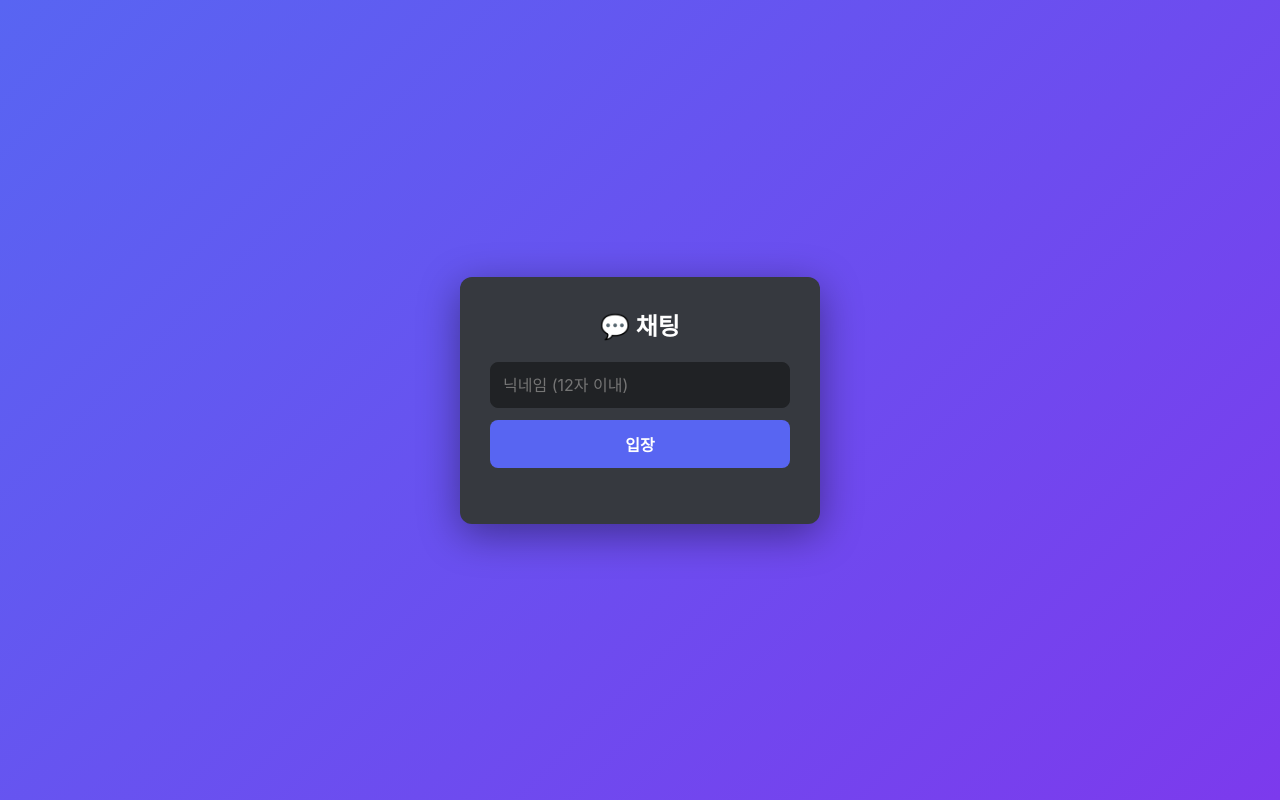
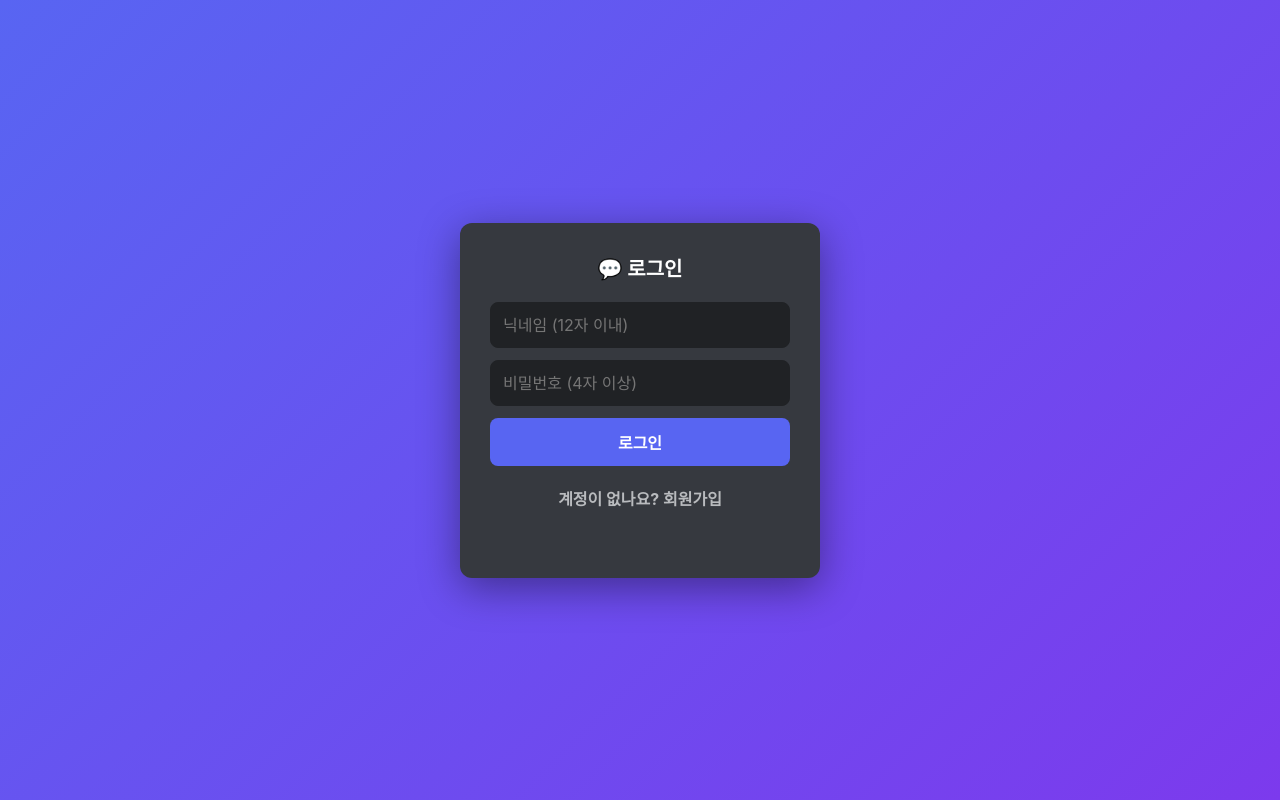
Before and after one commit to bang0407/chat, a Flask app: page / in a window 1280 px wide. Run offline with Flask 3, Linux system fonts and the light colour scheme; some libraries are stand-ins or nearby versions.

Commit message:
Update index.html

```diff
--- a/templates/index.html
+++ b/templates/index.html
@@ -43,9 +43,16 @@
             background: #5865f2; color: white;
             border: none; border-radius: 8px;
             cursor: pointer; font-weight: bold;
+            margin-bottom: 8px;
         }
         #login-box button:hover { background: #4752c4; }
+        #login-box button.secondary {
+            background: transparent; color: #b9bbbe;
+            margin-bottom: 0;
+        }
+        #login-box button.secondary:hover { color: white; background: transparent; }
         #login-error { color: #ed4245; font-size: 13px; margin-top: 8px; min-height: 18px; }
+        .form-title { color: white; font-size: 20px; margin-bottom: 20px; font-weight: bold; }
 
         /* 메인 레이아웃 */
         #app { display: none; height: 100vh; height: 100dvh; }
@@ -61,6 +68,11 @@
             font-weight: bold; color: white;
             display: flex; justify-content: space-between; align-items: center;
         }
+        #logout-btn {
+            background: none; border: none; color: #b9bbbe;
+            cursor: pointer; font-size: 16px;
+        }
+        #logout-btn:hover { color: white; }
         #sidebar-content { flex: 1; overflow-y: auto; }
 
         .section { padding: 8px 12px; }
@@ -83,18 +95,20 @@
         }
         .item:hover { background: #36393f; color: #dcddde; }
         .item.active { background: #404249; color: white; }
-        .item .icon { width: 18px; text-align: center; }
+        .item .icon { width: 18px; text-align: center; flex-shrink: 0; }
+        .item .name { flex: 1; overflow: hidden; text-overflow: ellipsis; white-space: nowrap; }
         .item .count {
-            margin-left: auto; font-size: 11px;
+            font-size: 11px;
             background: #5865f2; color: white;
             padding: 1px 6px; border-radius: 8px;
+            flex-shrink: 0;
         }
-        .lock-icon { font-size: 11px; opacity: 0.6; }
+        .lock-icon { font-size: 11px; opacity: 0.6; flex-shrink: 0; }
 
         /* 메인 콘텐츠 */
         #main {
             flex: 1; display: flex; flex-direction: column;
-            background: #36393f;
+            background: #36393f; min-width: 0;
         }
         #main-header {
             padding: 12px 16px; background: #36393f;
@@ -105,7 +119,6 @@
         #main-header h2 { color: white; font-size: 16px; }
         #main-header .user-count { font-size: 12px; color: #8e9297; }
 
-        /* 모바일 메뉴 버튼 */
         #menu-btn {
             display: none; background: none; border: none;
             color: white; font-size: 24px; cursor: pointer;
@@ -120,6 +133,7 @@
         #welcome {
             text-align: center; color: #8e9297;
             margin-top: 50px; font-size: 14px;
+            line-height: 1.8;
         }
 
         .msg-wrap { margin: 8px 0; display: flex; flex-direction: column; }
@@ -144,7 +158,7 @@
             padding: 4px 0; margin: 8px 0;
         }
 
-        /* 입력 중 표시 */
+        /* 입력 중 */
         #typing-indicator {
             padding: 0 16px; height: 20px;
             font-size: 12px; color: #b9bbbe; font-style: italic;
@@ -219,12 +233,14 @@
     </style>
 </head>
 <body>
-    <!-- 로그인 -->
+    <!-- 로그인/회원가입 -->
     <div id="login">
         <div id="login-box">
-            <h2>💬 채팅</h2>
+            <div class="form-title" id="form-title">💬 로그인</div>
             <input id="nickname-input" placeholder="닉네임 (12자 이내)" maxlength="12">
-            <button onclick="login()">입장</button>
+            <input id="password-input" type="password" placeholder="비밀번호 (4자 이상)">
+            <button id="primary-btn" onclick="submitForm()">로그인</button>
+            <button class="secondary" onclick="toggleMode()" id="toggle-btn">계정이 없나요? 회원가입</button>
             <div id="login-error"></div>
         </div>
     </div>
@@ -236,6 +252,7 @@
         <div id="sidebar">
             <div id="sidebar-header">
                 <span id="my-nick">닉네임</span>
+                <button id="logout-btn" onclick="logout()" title="로그아웃">⏻</button>
             </div>
             <div id="sidebar-content">
                 <div class="section">
@@ -256,7 +273,7 @@
 
         <div id="main">
             <div id="main-header">
-                <div style="display:flex; align-items:center;">
+                <div style="display:flex; align-items:center; min-width:0;">
                     <button id="menu-btn" onclick="toggleSidebar()">☰</button>
                     <h2 id="current-room-name">방을 선택하세요</h2>
                 </div>
@@ -310,27 +327,80 @@
         let typingTimer = null;
         let isTyping = false;
         let typingUsers = new Set();
+        let isLoginMode = true;
 
-        // 로그인
-        function login() {
+        // 자동 로그인 (저장된 정보로)
+        window.addEventListener('load', () => {
+            const savedNick = localStorage.getItem('nick');
+            const savedPw = localStorage.getItem('pw');
+            if (savedNick && savedPw) {
+                document.getElementById('nickname-input').value = savedNick;
+                document.getElementById('password-input').value = savedPw;
+                submitForm();
+            }
+        });
+
+        function toggleMode() {
+            isLoginMode = !isLoginMode;
+            document.getElementById('form-title').textContent = isLoginMode ? '💬 로그인' : '✨ 회원가입';
+            document.getElementById('primary-btn').textContent = isLoginMode ? '로그인' : '회원가입';
+            document.getElementById('toggle-btn').textContent = isLoginMode
+                ? '계정이 없나요? 회원가입'
+                : '이미 계정이 있나요? 로그인';
+            document.getElementById('login-error').textContent = '';
+        }
+
+        async function submitForm() {
             const nick = document.getElementById('nickname-input').value.trim();
-            if (!nick) {
-                document.getElementById('login-error').textContent = '닉네임을 입력하세요';
-                return;
+            const pw = document.getElementById('password-input').value;
+            const errEl = document.getElementById('login-error');
+
+            if (!nick) { errEl.textContent = '닉네임을 입력하세요'; return; }
+            if (pw.length < 4) { errEl.textContent = '비밀번호는 4자 이상'; return; }
+
+            const url = isLoginMode ? '/api/login' : '/api/register';
+            try {
+                const res = await fetch(url, {
+                    method: 'POST',
+                    headers: {'Content-Type': 'application/json'},
+                    body: JSON.stringify({nickname: nick, password: pw})
+                });
+                const data = await res.json();
+
+                if (!res.ok) {
+                    errEl.textContent = data.error || '오류가 발생했습니다';
+                    return;
+                }
+
+                if (!isLoginMode) {
+                    // 회원가입 성공 -> 자동 로그인
+                    isLoginMode = true;
+                    await submitForm();
+                    return;
+                }
+
+                // 로그인 성공
+                localStorage.setItem('nick', nick);
+                localStorage.setItem('pw', pw);
+                myNick = nick;
+                connectSocket();
+            } catch(e) {
+                errEl.textContent = '네트워크 오류';
             }
+        }
 
+        function logout() {
+            if (!confirm('로그아웃 하시겠습니까?')) return;
+            localStorage.removeItem('nick');
+            localStorage.removeItem('pw');
+            location.reload();
+        }
+
+        function connectSocket() {
             socket = io();
 
             socket.on('connect', () => {
-                socket.emit('login', { nickname: nick });
-            });
-
-            socket.on('login_error', (msg) => {
-                document.getElementById('login-error').textContent = msg;
-            });
-
-            socket.on('login_success', (data) => {
-                myNick = data.nickname;
+                socket.emit('connect_user', { nickname: myNick });
                 document.getElementById('login').style.display = 'none';
                 document.getElementById('app').style.display = 'flex';
                 document.getElementById('my-nick').textContent = '👤 ' + myNick;
@@ -340,17 +410,13 @@
                 }
             });
 
-            setupSocketHandlers();
-        }
-
-        function setupSocketHandlers() {
-            socket.on('user_list', (list) => {
-                renderUserList(list);
+            socket.on('force_logout', (msg) => {
+                alert(msg);
+                logout();
             });
 
-            socket.on('room_list', (list) => {
-                renderRoomList(list);
-            });
+            socket.on('user_list', (list) => renderUserList(list));
+            socket.on('room_list', (list) => renderRoomList(list));
 
             socket.on('room_created', (data) => {
                 hideCreateRoom();
@@ -368,6 +434,15 @@
                 typingUsers.clear();
                 updateTypingIndicator();
                 hideSidebarMobile();
+
+                // 이전 메시지 표시
+                if (data.history && data.history.length > 0) {
+                    addSystem('━━ 이전 대화 ━━');
+                    data.history.forEach(m => {
+                        addMessage(m.nickname, m.msg);
+                    });
+                    addSystem('━━ 새 메시지 ━━');
+                }
             });
 
             socket.on('join_error', (msg) => {
@@ -375,9 +450,7 @@
                 hidePwModal();
             });
 
-            socket.on('error_msg', (msg) => {
-                alert(msg);
-            });
+            socket.on('error_msg', (msg) => alert(msg));
 
             socket.on('message', (data) => {
                 addMessage(data.nickname, data.msg);
@@ -395,22 +468,11 @@
                 }
             });
 
-            socket.on('system', (msg) => {
-                addSystem(msg);
-            });
-
-            socket.on('user_count', (count) => {
-                if (currentRoomType === 'room') {
-                    document.getElementById('current-user-count').textContent = `👥 ${count}명`;
-                }
-            });
+            socket.on('system', (msg) => addSystem(msg));
 
             socket.on('typing', (data) => {
-                if (data.typing) {
-                    typingUsers.add(data.nickname);
-                } else {
-                    typingUsers.delete(data.nickname);
-                }
+                if (data.typing) typingUsers.add(data.nickname);
+                else typingUsers.delete(data.nickname);
                 updateTypingIndicator();
             });
         }
@@ -427,7 +489,7 @@
                 item.className = 'item' + (room.id === currentRoom ? ' active' : '');
                 item.innerHTML = `
                     <span class="icon">#</span>
-                    <span>${escapeHtml(room.name)}</span>
+                    <span class="name">${escapeHtml(room.name)}</span>
                     ${room.has_password ? '<span class="lock-icon">🔒</span>' : ''}
                     <span class="count">${room.user_count}</span>
                 `;
@@ -445,10 +507,9 @@
                 const item = document.createElement('div');
                 item.className = 'item';
                 item.innerHTML = `
-                    <span class="icon">●</span>
-                    <span>${escapeHtml(user.nickname)}</span>
+                    <span class="icon" style="color:#3ba55c;">●</span>
+                    <span class="name">${escapeHtml(user.nickname)}</span>
                 `;
-                item.querySelector('.icon').style.color = '#3ba55c';
                 item.onclick = () => startDm(user.nickname);
                 div.appendChild(item);
             });
@@ -507,7 +568,6 @@
             input.value = '';
             input.focus();
 
-            // 입력 중 끄기
             if (isTyping) {
                 isTyping = false;
                 socket.emit('typing', { typing: false });
@@ -545,15 +605,10 @@
         function updateTypingIndicator() {
             const div = document.getElementById('typing-indicator');
             const arr = Array.from(typingUsers);
-            if (arr.length === 0) {
-                div.textContent = '';
-            } else if (arr.length === 1) {
-                div.textContent = `${arr[0]}님이 입력 중...`;
-            } else if (arr.length === 2) {
-                div.textContent = `${arr[0]}, ${arr[1]}님이 입력 중...`;
-            } else {
-                div.textContent = `${arr.length}명이 입력 중...`;
-            }
+            if (arr.length === 0) div.textContent = '';
+            else if (arr.length === 1) div.textContent = `${arr[0]}님이 입력 중...`;
+            else if (arr.length === 2) div.textContent = `${arr[0]}, ${arr[1]}님이 입력 중...`;
+            else div.textContent = `${arr.length}명이 입력 중...`;
         }
 
         function playDing() {
@@ -587,15 +642,12 @@
             document.getElementById('sidebar-overlay').classList.remove('show');
         }
 
-        // 입력 이벤트
         document.getElementById('msg').addEventListener('input', () => {
             if (!currentRoom) return;
-
             if (!isTyping) {
                 isTyping = true;
                 socket.emit('typing', { typing: true });
             }
-
             clearTimeout(typingTimer);
             typingTimer = setTimeout(() => {
                 isTyping = false;
@@ -607,7 +659,10 @@
             if (e.key === 'Enter') sendMsg();
         });
         document.getElementById('nickname-input').addEventListener('keypress', (e) => {
-            if (e.key === 'Enter') login();
+            if (e.key === 'Enter') document.getElementById('password-input').focus();
+        });
+        document.getElementById('password-input').addEventListener('keypress', (e) => {
+            if (e.key === 'Enter') submitForm();
         });
         document.getElementById('room-name').addEventListener('keypress', (e) => {
             if (e.key === 'Enter') createRoom();
```
